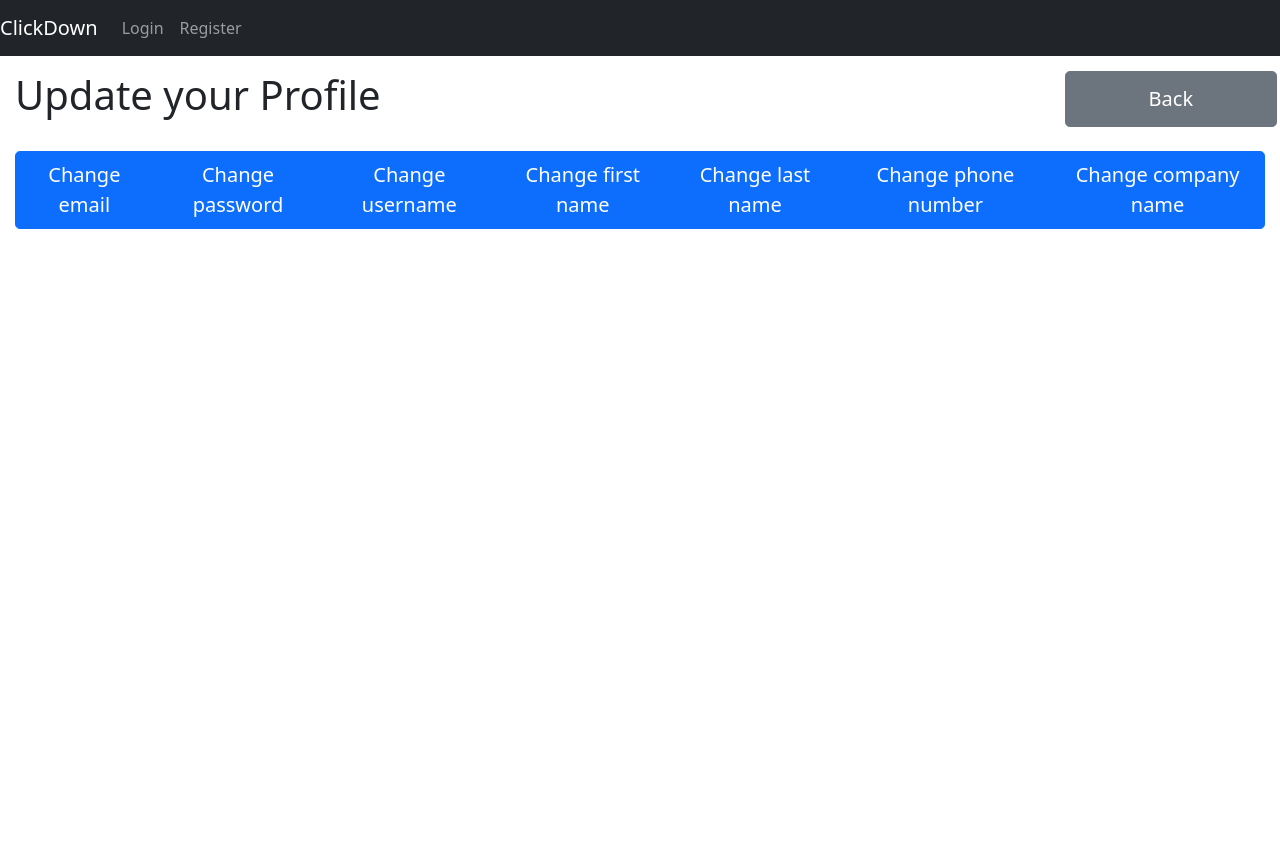
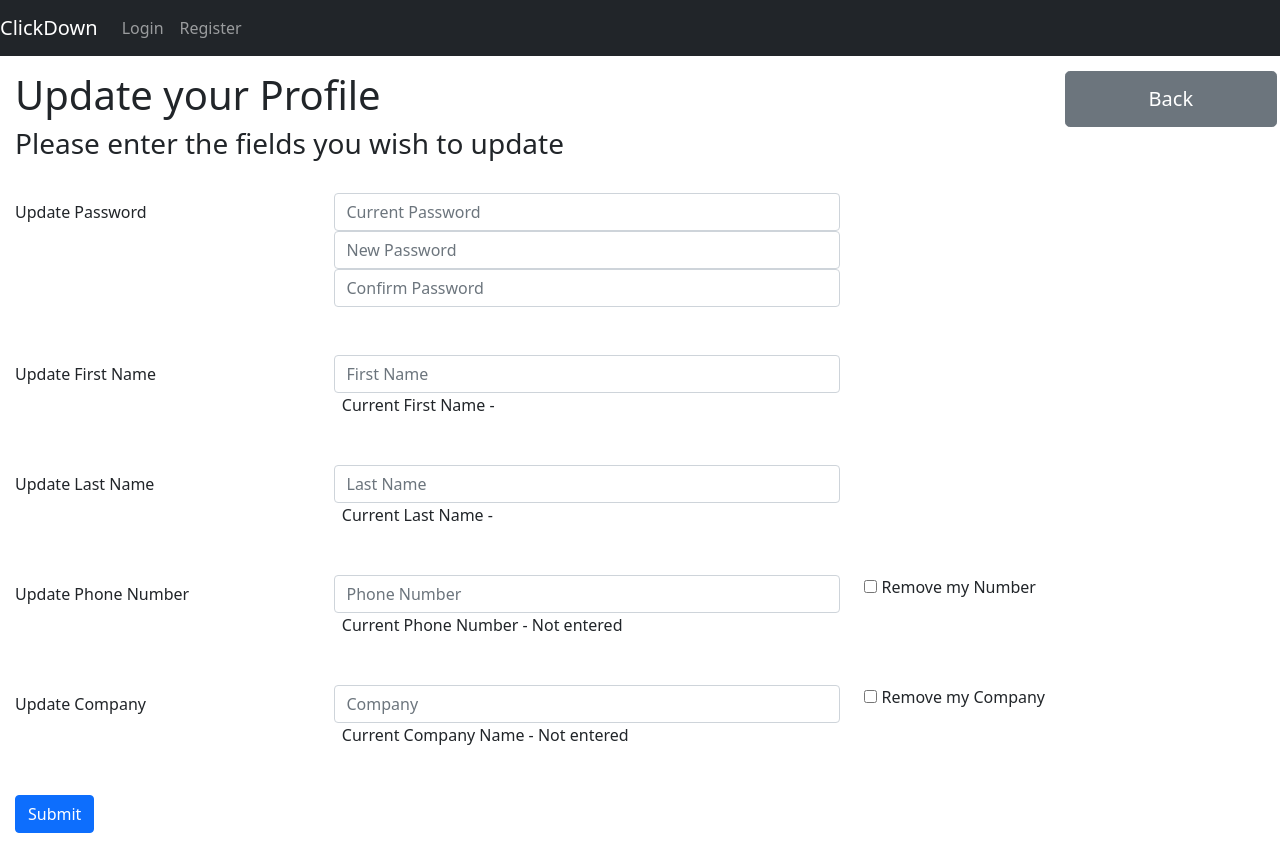
Before and after one commit to z5219951/task-master, a React (Create React App) app in the folder frontend/: page /updateprofile in a window 1280 px wide. Before the commit the page ends 800 px from the top, so only its background shows below. Built offline with nearby package versions, Linux system fonts and the light colour scheme; no server answers.

Commit message:
Redid update profile

```diff
--- a/frontend/src/pages/CreateTask.js
+++ b/frontend/src/pages/CreateTask.js
@@ -86,59 +86,59 @@ const CreateTask = () => {
 
   return(
     <>
-    <div class="padding">
-      <div class="row">
-        <h1 class="col">Create a task</h1>
-        <button class="col-md-2 btn btn-secondary btn-lg" onClick={() => backClick()}>Back</button>
+    <div className="padding">
+      <div className="row">
+        <h1 className="col">Create a task</h1>
+        <button className="col-md-2 btn btn-secondary btn-lg" onClick={() => backClick()}>Back</button>
       </div>
       <form>
-        <div class="form-group">
-          <div class="col-md-4">
-            <label for="name">Task Name</label>
-            <input class="form-control input-sm" type="text" id="name" onChange={(e) => setName(e.target.value)}></input>
+        <div className="form-group">
+          <div className="col-md-4">
+            <label htmlFor="name">Task Name</label>
+            <input className="form-control input-sm" type="text" id="name" onChange={(e) => setName(e.target.value)}></input>
             <div><font color="red">{nameAlert}</font></div>
           </div>
         </div>
-        <div class="form-group">
-          <div class="col-md-4">
-            <label for="description">Task Description</label>
-            <textarea class="form-control" rows="3" id="description" onChange={(e) => setDescription(e.target.value)}></textarea>
+        <div className="form-group">
+          <div className="col-md-4">
+            <label htmlFor="description">Task Description</label>
+            <textarea className="form-control" rows="3" id="description" onChange={(e) => setDescription(e.target.value)}></textarea>
             <div><font color="red">{descriptionAlert}</font></div>
           </div>
         </div>
-        <div class="form-group">
-          <div class="col-md-2">
-            <label for="startD">Start Date</label>
-            <input class="form-control input-sm" type="date" id="startD" onChange={(e) => setStartD(e.target.value)}></input>
+        <div className="form-group">
+          <div className="col-md-2">
+            <label htmlFor="startD">Start Date</label>
+            <input className="form-control input-sm" type="date" id="startD" onChange={(e) => setStartD(e.target.value)}></input>
             <div><font color="red">{startDAlert}</font></div>
           </div>
         </div>
-        <div class="form-group">
-          <div class="col-md-2">
-            <label for="endD">Due Date</label>
-            <input class="form-control input-sm" type="date" id="endD" onChange={(e) => setDueD(e.target.value)}></input>
+        <div className="form-group">
+          <div className="col-md-2">
+            <label htmlFor="endD">Due Date</label>
+            <input className="form-control input-sm" type="date" id="endD" onChange={(e) => setDueD(e.target.value)}></input>
           </div>
         <div><font color="red">{dueDAlert}</font></div>
         </div>
-        <div class="form-group">
-          <label for="progress">Progress</label>
+        <div className="form-group">
+          <label htmlFor="progress">Progress</label>
           <br/>
-          <div class="col-md-3">
-            <input class="form-control input-lg" value={progress} type="number" min="0" max="100" onChange={(e) => setProgress(e.target.value)}></input>
+          <div className="col-md-3">
+            <input className="form-control input-lg" value={progress} type="number" min="0" max="100" onChange={(e) => setProgress(e.target.value)}></input>
             <span>% Complete</span>
           </div>
           <progress value={progress} max="100"> </progress>
         </div>
-        <div class="form-group">
-          <div class="col-md-3">
-            <label for="time">Time Estimate (Number of Hours)</label>
-            <input class="form-control input-lg" value={timeEst} type="number" min="0" onChange={(e) => setTimeEst(e.target.value)}></input>
+        <div className="form-group">
+          <div className="col-md-3">
+            <label htmlFor="time">Time Estimate (Number of Hours)</label>
+            <input className="form-control input-lg" value={timeEst} type="number" min="0" onChange={(e) => setTimeEst(e.target.value)}></input>
           </div>
         </div>
-        <div class="form-group">
-          <div class="col-md-2">
-            <label for="inputsm">Difficulty</label>
-            <select class="form-control input-sm" id="state" type="text" onChange={(e) => setDifficulty(e.target.value)}>
+        <div className="form-group">
+          <div className="col-md-2">
+            <label htmlFor="inputsm">Difficulty</label>
+            <select className="form-control input-sm" id="state" type="text" onChange={(e) => setDifficulty(e.target.value)}>
               <option>Very Easy</option>
               <option>Easy</option>
               <option>Medium</option>
@@ -147,10 +147,10 @@ const CreateTask = () => {
             </select>
           </div>
         </div>
-        <div class="form-group">
-          <div class="col-md-2">
-            <label for="state">State of Completion</label>
-            <select class="form-control input-sm" id="state" type="text" onChange={(e) => setCState(e.target.value)}>
+        <div className="form-group">
+          <div className="col-md-2">
+            <label htmlFor="state">State of Completion</label>
+            <select className="form-control input-sm" id="state" type="text" onChange={(e) => setCState(e.target.value)}>
               <option>Not Started</option>
               <option>In Progress</option>
               <option>Blocked</option>
@@ -159,7 +159,7 @@ const CreateTask = () => {
           </div>
         </div>
         <br/>
-        <button type="button" class="btn btn-primary" onClick={(e) => handleSubmit()}>Submit</button>
+        <button type="button" className="btn btn-primary" onClick={(e) => handleSubmit()}>Submit</button>
       </form>
     </div>
     </>
--- a/frontend/src/pages/Profile.js
+++ b/frontend/src/pages/Profile.js
@@ -31,25 +31,21 @@ const Profile = () => {
   return (
     <>
     <div className='padding'>
-      <div class="row">
-        <h1 class="col">Your Profile</h1>
-        <button class="col-md-2 btn btn-secondary btn-lg" onClick={() => backClick()}>Back</button>
+      <div className="row">
+        <h1 className="col">Your Profile</h1>
+        <button className="col-md-2 btn btn-secondary btn-lg" onClick={() => backClick()}>Back</button>
       </div>
       <br/>
-      <div  class="d-grid gap-2">
-        <button type="button" class="btn btn-secondary btn-block" onClick={() => updateProfile()}> Update Profile </button>
+      <div className="d-grid gap-2">
+        <button type="button" className="btn btn-secondary btn-block" onClick={() => updateProfile()}> Update Profile </button>
       </div>
       <br/>
       <div>
-        <div class="table table-striped table-secondary table-hover table-bordered border-dark" >
+        <table className="table table-striped table-secondary table-hover table-bordered border-dark" >
           <tbody>
             <tr>
               <th scope="row">Email</th>
               <td> {user.email} </td>
-            </tr>
-            <tr>
-              <th scope="row">Username</th>
-              <td> {user.username} </td>
             </tr>
             <tr>
               <th scope="row">First Name</th>
@@ -68,7 +64,7 @@ const Profile = () => {
               <td> {user.company === '' ? 'Not entered' : user.company} </td>
             </tr>
           </tbody>
-        </div>
+        </table>
       </div>
     </div>
     </>
--- a/frontend/src/pages/UpdateDetail.js
+++ b/frontend/src/pages/UpdateDetail.js
@@ -22,12 +22,6 @@ const UpdateDetail = (props) => {
     axios.defaults.crossDomain=true;
     axios.get('http://localhost:5000/user/'+currentUser).then((res) => {
     setUser(JSON.parse(res.data))
-    // for (let i=0; i < users.length; i++) {
-    //   // If user ID in database matches current user, set 'user' to include all of a user's info
-    //   if (String(users[i].id) === String(currentUser)) {
-    //     setUser(users[i])
-    //   }
-    // }
     }).then(() => {
       // detail prop = field
       setDetailProp(props.detail)
--- a/frontend/src/pages/UpdateProfile.js
+++ b/frontend/src/pages/UpdateProfile.js
@@ -2,43 +2,206 @@ import './Padding.css'
 import UpdateDetail from './UpdateDetail.js'
 import { useHistory } from 'react-router-dom';
 import React, { useEffect, useState } from 'react';
+import store from '../store';
+import axios from 'axios';
+import Card from "react-bootstrap/Card";
+import './Profile.css'
+import { Button, Modal } from 'react-bootstrap';
 
 const Profile = () => {
   const history = useHistory();
-  const [showDetail, setShowDetail] = useState(false)
-  const [detailProp, setDetailProp] = useState('')
-  const [labelProp, setLabelProp] = useState('')
+  const [user, setUser] = useState({})
+  const [currentPassword, setCurrentPassword] = useState('')
+  const [newPassword, setNewPassword] = useState('')
+  const [confirmPassword, setConfirmPassword] = useState('')
+  const [firstName, setFirstName] = useState('')
+  const [lastName, setLastName] = useState('')
+  const [phoneNumber, setPhoneNumber] = useState('')
+  const [companyName, setCompanyName] = useState('')
+  const [removeNumber, setRemoveNumber] = useState(false)
+  const [removeCompany, setRemoveCompany] = useState(false)
+  const [passwordAlert, setPasswordAlert] = useState('')
+  const [show, setShow] = useState(false);
 
   function backClick () {
     history.push('./profile')
   }
 
-  function handleChange (detail, label) {
-    setShowDetail(true)
-    setDetailProp(detail)
-    setLabelProp(label)
+  const handleClose = () => setShow(false);
+  const handleShow = () => setShow(true);
+
+  const currentUser = store.getState().id;
+  useEffect(() => {
+    axios.defaults.crossDomain=true;
+    axios.get('http://localhost:5000/user/'+currentUser).then((res) => {
+    setUser(JSON.parse(res.data))
+    }).then(() => {
+    })
+  },[])
+
+  function handleSubmit () {
+    if (currentPassword !== '' && newPassword !== '' && confirmPassword !== '') {
+      if (currentPassword !== user.password) {
+        setPasswordAlert('Incorrect Current Password')
+        return
+      }
+      if (newPassword !== confirmPassword) {
+        setPasswordAlert('New password and confirm password fields do not match!')
+        return
+      }
+      if (currentPassword === user.password && newPassword === confirmPassword) {
+        const testPass = /^(?=.*[A-Z])(?=.*[a-z])(?=.*\d)[A-Za-z\d]{6,16}$/
+        if (!testPass.test(newPassword)){
+          setPasswordAlert('New password must be alphanumeric, have at least one lower case and upper case letter, and one number with a total length of 6-16 characters')
+          return
+        }
+        const updateDet = {...user}; // Copy user into updateDet
+        console.log(updateDet)
+        updateDet.password = newPassword; // Change selected field
+        setUser(updateDet); //Set user
+        setPasswordAlert('')
+      }
+    } else if (currentPassword !== '' || newPassword !== '' || confirmPassword !== '') {
+      setPasswordAlert('Please fill every password field before submitting')
+      return
+    }
+
+    if (firstName !== '') {
+      const updateDet = {...user}; // Copy user into updateDet
+      console.log(updateDet)
+      updateDet.first_name = firstName; // Change selected field
+      setUser(updateDet); //Set user
+    }
+
+    if (lastName !== '') {
+      const updateDet = {...user}; // Copy user into updateDet
+      console.log(updateDet)
+      updateDet.last_name = lastName; // Change selected field
+      setUser(updateDet); //Set user
+    }
+
+    if (removeNumber === true) {
+      const updateDet = {...user}; // Copy user into updateDet
+      console.log(updateDet)
+      updateDet.phone_number = ''; // Change selected field
+      setUser(updateDet); //Set user
+    }
+
+    if (removeNumber === false && phoneNumber !== '') {
+      const updateDet = {...user}; // Copy user into updateDet
+      console.log(updateDet)
+      updateDet.phone_number = phoneNumber; // Change selected field
+      setUser(updateDet); //Set user
+    }
+
+    if (removeCompany === true) {
+      const updateDet = {...user}; // Copy user into updateDet
+      console.log(updateDet)
+      updateDet.company = ''; // Change selected field
+      setUser(updateDet); //Set user
+    }
+
+    if (removeCompany === false && companyName !== '') {
+      const updateDet = {...user}; // Copy user into updateDet
+      console.log(updateDet)
+      updateDet.company = companyName; // Change selected field
+      setUser(updateDet); //Set user
+    }
+
+    handleShow()
+
   }
+
+  function handleRemoveNumber () {
+    if (removeNumber === false) {
+      setRemoveNumber(true)
+    } else {
+      setRemoveNumber(false)
+    }
+  }
+
+  function handleRemoveCompany () {
+    if (removeCompany === false) {
+      setRemoveCompany(true)
+    } else {
+      setRemoveCompany(false)
+    }
+  }
+
+  useEffect(() => {
+    if (Object.keys(user).length !== 0) {
+      axios.put(`http://localhost:5000/update `, user)
+    }
+  }, [user])
 
   return (
     <>
     <div className='padding'>
-      <div class="row">
-          <h1 class="col">Update your Profile</h1>
-          <button class="col-md-2 btn btn-secondary btn-lg" onClick={() => backClick()}>Back</button>
+    <div className="row">
+        <h1 className="col">Update your Profile</h1>
+        <button className="col-md-2 btn btn-secondary btn-lg" onClick={() => backClick()}>Back</button>
       </div>
+        <h3>Please enter the fields you wish to update</h3>
       <br/>
-      <div class="btn-group mr-2" role="group" aria-label="Button group example">
-        <button class="btn btn-primary btn-lg" onClick={() => handleChange('email', 'Email')}>Change email</button>
-        <button class="btn btn-primary btn-lg" onClick={() => handleChange('password', 'Password')}>Change password</button>
-        <button class="btn btn-primary btn-lg" onClick={() => handleChange('username', 'Username')}>Change username</button>
-        <button class="btn btn-primary btn-lg" onClick={() => handleChange('first_name', 'First Name')}>Change first name</button>
-        <button class="btn btn-primary btn-lg" onClick={() => handleChange('last_name', 'Last Name')}>Change last name</button>
-        <button class="btn btn-primary btn-lg" onClick={() => handleChange('phone_number', 'Phone Number')}>Change phone number</button>
-        <button class="btn btn-primary btn-lg" onClick={() => handleChange('company', 'Company Name')}>Change company name</button>
+      <div className="form">
+      <div className="form-group row mb-5">
+          <label htmlFor="password" className="col-sm-3 col-form-label">Update Password</label>
+          <div className="col-sm-5">
+            <input type="password" className="form-control" id="currentPassword" placeholder="Current Password" onChange={(e) => setCurrentPassword(e.target.value)}></input>
+            <input type="password" className="form-control" id="newPassword" placeholder="New Password" onChange={(e) => setNewPassword(e.target.value)}></input>
+            <input type="password" className="form-control" id="confirmPassword" placeholder="Confirm Password" onChange={(e) => setConfirmPassword(e.target.value)}></input>
+            <font color="red">{passwordAlert}</font>
+          </div>
+        </div>
+        <div className="form-group row mb-5">
+          <label htmlFor="firstName" className="col-sm-3 col-form-label">Update First Name</label>
+          <div className="col-sm-5">
+            <input type="text" className="form-control" id="firstName" placeholder="First Name" onChange={(e) => setFirstName(e.target.value)}></input>
+            &nbsp;&nbsp;Current First Name - {user.first_name}
+          </div>
+        </div>
+        <div className="form-group row mb-5">
+          <label htmlFor="lastName" className="col-sm-3 col-form-label">Update Last Name</label>
+          <div className="col-sm-5">
+            <input type="text" className="form-control" id="lastName" placeholder="Last Name" onChange={(e) => setLastName(e.target.value)}></input>
+            &nbsp;&nbsp;Current Last Name - {user.last_name}
+          </div>
+        </div>
+        <div className="form-group row mb-5">
+          <label htmlFor="phoneNumber" className="col-sm-3 col-form-label">Update Phone Number</label>
+          <div className="col-sm-5">
+          <input type="text" className="form-control" id="phoneNumber" placeholder="Phone Number" onChange={(e) => setPhoneNumber(e.target.value)}></input>
+            &nbsp;&nbsp;Current Phone Number - {user.phone_number ? user.phone_number : 'Not entered'}
+          </div>
+          <div className="col-sm-3">
+            <input type="checkbox" id="noPhone" name="noPhone" checked={removeNumber} onChange={(e) => handleRemoveNumber()}></input>&nbsp;
+            <label htmlFor="noPhone"> Remove my Number</label><br></br>
+          </div>
+        </div>
+        <div className="form-group row mb-5">
+          <label htmlFor="company" className="col-sm-3 col-form-label">Update Company</label>
+          <div className="col-sm-5">
+            <input type="text" className="form-control" id="company" placeholder="Company"  onChange={(e) => setCompanyName(e.target.value)}></input>
+            &nbsp;&nbsp;Current Company Name - {user.company ? user.company : 'Not entered'}
+          </div>
+          <div className="col-sm-3">
+            <input type="checkbox" id="noCompany" name="noCompany" checked={removeCompany} onChange={(e) => handleRemoveCompany()}></input>&nbsp;
+            <label htmlFor="noCompany"> Remove my Company</label><br></br>
+          </div>
+        </div>
+        <button type="button" className="btn btn-primary" onClick={(e) => handleSubmit()}>Submit</button>
       </div>
-      <br/>
-      { showDetail ? <UpdateDetail detail={detailProp} label={labelProp}/>: null}
-    </div>
+      <Modal animation={false} show={show} onHide={handleClose}>
+        <Modal.Header>
+          <Modal.Title>Your Profile has been Updated!</Modal.Title>
+        </Modal.Header>
+        <Modal.Footer>
+          <Button variant="secondary" onClick={(e) => handleClose()} >
+            Close
+          </Button>
+        </Modal.Footer>
+      </Modal>
+      </div>
     </>
   )
 }
```
